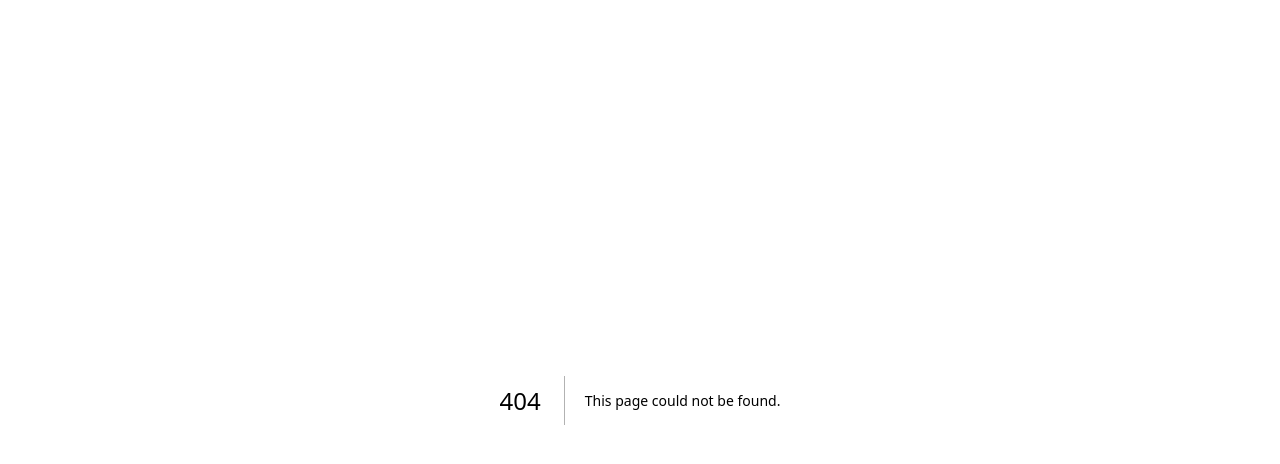
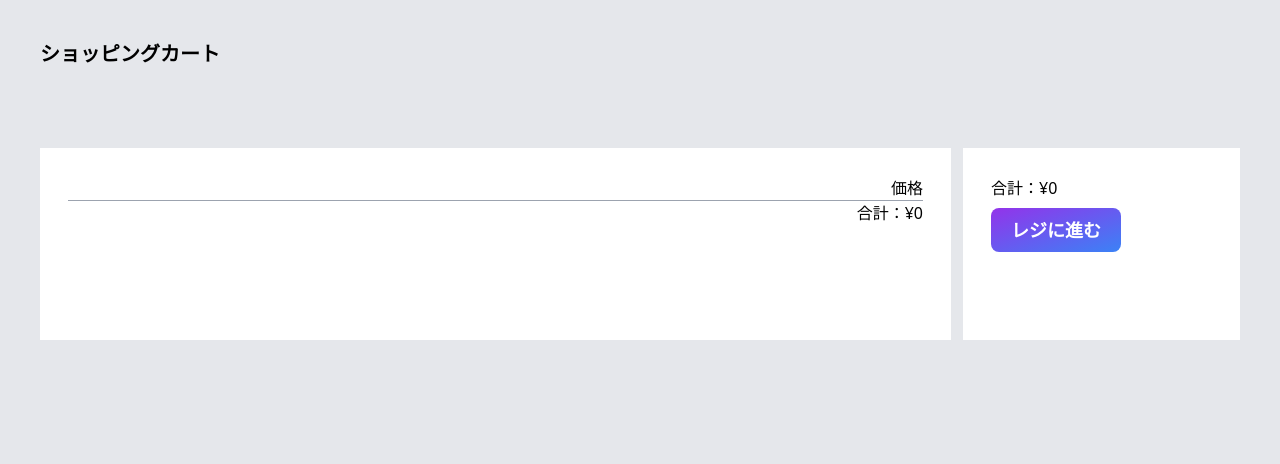
Before and after one commit to miura3413413/electronic-commerce, a Next.js app: page /cart in a window 1280 px wide. Before the commit this address had no page. Shown: the top 464 px of the page. Built offline with nearby package versions, Linux system fonts and the light colour scheme.

Commit message:
creat cartPage

```diff
--- /dev/null
+++ b/components/CartItem.tsx
@@ -0,0 +1,37 @@
+import Image from 'next/image'
+import React from 'react'
+import { removeItemFromCart } from '../redux/cartSlice'
+import { useDispatch } from 'react-redux'
+
+interface Props {
+  items: Item[]
+  id: string
+}
+
+function CartItem({id, items }: Props) {
+  const dispatch = useDispatch()
+
+  const removeItem = () => {
+    dispatch(removeItemFromCart({id}))
+  }
+
+  return (
+    <div className='flex'>
+      <div className='relative h-40 w-40 z-0'>
+        <Image src={items[0].url} alt="" layout='fill' objectFit='contain' />
+      </div>
+      <div className='mt-4 ml-5 text-lg'>
+        <h1>{items[0].name}</h1>
+        <h1>数量: {items.length}</h1>
+      </div>
+      <div className='ml-auto mt-4 '>
+        <h1 className='text-xl font-bold'>&yen;{items[0].price.toLocaleString()}</h1>
+        <button onClick={removeItem} className=' hover:underline'>削除</button>
+      </div>
+
+
+    </div>
+  )
+}
+
+export default CartItem
--- a/components/Items.tsx
+++ b/components/Items.tsx
@@ -1,6 +1,6 @@
 import Image from 'next/image'
 import { Swiper, SwiperSlide } from "swiper/react";
-
+import 'swiper/css/bundle'
 import{ Pagination, Navigation } from 'swiper'
 import Link from 'next/link';
 
--- a/components/Topbar.tsx
+++ b/components/Topbar.tsx
@@ -1,8 +1,11 @@
+import Link from 'next/link';
 import React, { Dispatch, SetStateAction } from 'react'
 import { AiOutlineBars } from "react-icons/ai";
 import { AiOutlineSearch } from "react-icons/ai";
 import { BsFillPersonFill } from "react-icons/bs";
 import { SlBasket } from "react-icons/sl";
+import { useSelector } from 'react-redux';
+import { RootState } from '../redux/store';
 
 interface Props {
   open: boolean
@@ -10,6 +13,7 @@ interface Props {
 }
 
 const Topbar = ({open, setOpen}:Props) => {
+  const items = useSelector((state: RootState) => state.cart.items)
   return (
     <div className="h-16 z-10 flex items-center justify-between bg-gray-700  sticky top-0">
       <div className='flex items-center'>
@@ -17,7 +21,10 @@ const Topbar = ({open, setOpen}:Props) => {
         className='h-5 w-5 cursor-pointer ml-10 text-white'
         onClick={()=>  setOpen(!open)}
       />
-      <h2 className='ml-2 hidden md:inline-block text-white '>electronic-commerce</h2>
+      <Link href={"/"}>
+        <h2 className='ml-2 hidden cursor-pointer md:inline-block text-white '>electronic-commerce</h2>
+      </Link>
+
       </div>
 
       <div className="flex items-center">
@@ -25,14 +32,15 @@ const Topbar = ({open, setOpen}:Props) => {
         <AiOutlineSearch className='w-5 h-5 cursor-pointer text-white'/>
       </div>
       <div className='flex'>
+      <Link href={"/cart"}>
         <div className='relative'>
           <SlBasket className=' w-5 h-5 mr-5 cursor-pointer text-white'/>
           <span className='absolute right-1 -top-2 h-5 w-5 flex items-center justify-center cursor-pointer rounded-full bg-blue-500 text-white'>
-            5
+            {items.length}
           </span>
         </div>
-
-      <BsFillPersonFill className='w-5 h-5 cursor-pointer mr-10 text-white '/>
+      </Link>
+        <BsFillPersonFill className='w-5 h-5 cursor-pointer mr-10 text-white '/>
       </div>
 
     </div>
--- a/models/ItemModel.ts
+++ b/models/ItemModel.ts
@@ -7,7 +7,7 @@ const Itemchema = new Schema(
       required: true,
     },
     price: {
-      type: String,
+      type: Number,
       required: true,
     },
     category: {
--- a/package.json
+++ b/package.json
@@ -6,11 +6,13 @@
     "start": "next start"
   },
   "dependencies": {
+    "@reduxjs/toolkit": "^1.9.0",
     "mongoose": "^6.7.2",
     "next": "latest",
     "react": "18.2.0",
     "react-dom": "18.2.0",
     "react-icons": "^4.6.0",
+    "react-redux": "^8.0.5",
     "swiper": "^8.4.4"
   },
   "devDependencies": {
--- a/pages/_app.tsx
+++ b/pages/_app.tsx
@@ -1,8 +1,14 @@
 import '../styles/globals.css'
 import type { AppProps } from 'next/app'
-import 'swiper/css/bundle'
+
+import { Provider } from "react-redux"
+import { store } from '../redux/store'
 function MyApp({ Component, pageProps }: AppProps) {
-  return <Component {...pageProps} />
+  return (
+    <Provider store={store}>
+      <Component {...pageProps} />
+    </Provider>
+  )
 }
 
 export default MyApp
--- /dev/null
+++ b/pages/cart.tsx
@@ -0,0 +1,53 @@
+import { NextPage } from 'next'
+import React, { useEffect, useState } from 'react'
+import { useSelector } from 'react-redux'
+import CartItem from '../components/CartItem'
+import { RootState } from '../redux/store';
+const Cart: NextPage = () => {
+  const  paymentTotal = useSelector((state: RootState) => {
+    return state.cart.items.reduce((total: number, item: Item) => (total += item.price),0)
+  })
+
+  const  items = useSelector((state: RootState) => state.cart.items )
+  const [groupedItemsInCart, setGroupedItemsInCart] = useState( {} as { [key: string]: Item[] });
+
+  useEffect(() => {
+    const groupedItems = items.reduce((results, item) => {
+      (results[item._id] = results[item._id] || []).push(item);
+      return results;
+    }, {} as { [key: string]: Item[] });
+    setGroupedItemsInCart(groupedItems);
+  }, [items]);
+
+  return (
+    <div className='bg-gray-200 min-h-screen pb-10'>
+      <h1 className='p-10 font-bold text-xl'>ショッピングカート</h1>
+      <div className='flex flex-col gap-3 md:flex-row md:justify-around m-10'>
+        <div className='divide-y divide-gray-400 bg-white p-7 md:w-[1000px]'>
+          <h3 className='text-right'>価格</h3>
+          {Object.entries(groupedItemsInCart).map(([key, items]) => (
+              <CartItem key={key} items={items} id={key} />
+            ))}
+          <div className='flex justify-end'>
+            <h2>合計： </h2>
+            <h2>&yen;{paymentTotal.toLocaleString()}</h2>
+          </div>
+
+
+        </div>
+        <div className='bg-white h-48 md:w-[300px] p-7 '>
+          <div className='flex mb-2'>
+              <h2>合計： </h2>
+              <h2>&yen;{paymentTotal.toLocaleString()}</h2>
+            </div>
+            <button className='px-5 py-2 text-lg font-semibold text-center text-white transition duration-300 hover:opacity-80 rounded-lg bg-gradient-to-br from-purple-600 to-blue-500 lg:w-auto'>
+              レジに進む
+            </button>
+          </div>
+      </div>
+    </div>
+
+  )
+}
+
+export default Cart
--- a/pages/index.tsx
+++ b/pages/index.tsx
@@ -8,7 +8,6 @@ interface Props {
 }
 
 const Home: NextPage<Props> = ({items}: Props) => {
-  console.log(items)
   return (
     <Layout title="ホーム">
       <div className='min-h-screen top-0 bg-gray-200'>
--- a/pages/status/[id].tsx
+++ b/pages/status/[id].tsx
@@ -1,15 +1,26 @@
 import { GetServerSideProps } from 'next'
 import Image from 'next/image'
-import React from 'react'
+import React, { useState } from 'react'
+import { useDispatch } from 'react-redux'
 import Layout from '../../components/Layout'
 import Topbar from '../../components/Topbar'
+import { addToCart } from '../../redux/cartSlice'
 import { fetchOneItem } from '../../util/fetchOneItem'
 interface Props {
   item: Item
 }
 
 const Item = ({item}: Props) => {
-  console.log(item)
+  const [selected, setSelected] = useState(1)
+  const dispatch = useDispatch()
+
+  const addItemToCart = () => {
+    for(let i=0; i < selected; i++){
+      dispatch(addToCart(item))
+    }
+
+  }
+
   return (
     <Layout title={item.name}>
       <div className='inline-block m-20  lg:flex'>
@@ -23,7 +34,23 @@ const Item = ({item}: Props) => {
             <li>説明: {item.text}</li>
             <li className='text-xl font-bold mt-10'>価格: {item.price}円</li>
           </ul>
-          <button className='px-10 py-4 text-xl font-semibold text-center text-white transition duration-300 hover:opacity-80 rounded-lg bg-gradient-to-br from-purple-600 to-blue-500 lg:w-auto'>カートに入れる</button>
+          <div>
+            <button
+              onClick={addItemToCart}
+              className='px-10 py-4 text-xl font-semibold text-center text-white transition duration-300 hover:opacity-80 rounded-lg bg-gradient-to-br from-purple-600 to-blue-500 lg:w-auto'
+            >
+              カートに入れる
+            </button>
+            <select
+              className='w-12 h-12 ml-5 focus:outline-none'
+              value={selected} onChange={ (e: React.ChangeEvent<HTMLSelectElement>)  => setSelected(Number(e.target.value))}
+            >
+              <option value="1">1</option>
+              <option value="2">2</option>
+              <option value="3">3</option>
+            </select>
+          </div>
+
         </div>
       </div>
     </Layout>
--- /dev/null
+++ b/redux/cartSlice.ts
@@ -0,0 +1,31 @@
+import { createSlice, PayloadAction } from "@reduxjs/toolkit"
+
+interface CartState {
+  items: Item[]
+}
+
+const initialState: CartState = {
+  items: []
+}
+
+export const cartSlice = createSlice({
+  name: 'cart',
+  initialState,
+  reducers: {
+    addToCart: (state: CartState, action: PayloadAction<Item>) => {
+      state.items = [...state.items, action.payload]
+    },
+    removeItemFromCart: (state: CartState, action: PayloadAction<{ id: string }>) => {
+      const index = state.items.findIndex(
+        (item: Item) => item._id === action.payload.id
+      )
+      let newcart = [...state.items]
+      newcart.splice(index, 1)
+      state.items = newcart;
+    },
+  },
+})
+
+export const { addToCart, removeItemFromCart } = cartSlice.actions
+
+export default cartSlice.reducer
--- /dev/null
+++ b/redux/store.ts
@@ -0,0 +1,11 @@
+import { configureStore } from '@reduxjs/toolkit'
+import cartReducer from "./cartSlice"
+export const store = configureStore({
+  reducer: {
+    cart: cartReducer,
+  },
+})
+
+
+export type RootState = ReturnType<typeof store.getState>
+export type AppDispatch = typeof store.dispatch
```
Also changed, not shown: 2 other files (tests, documents, lock files or other folders).
